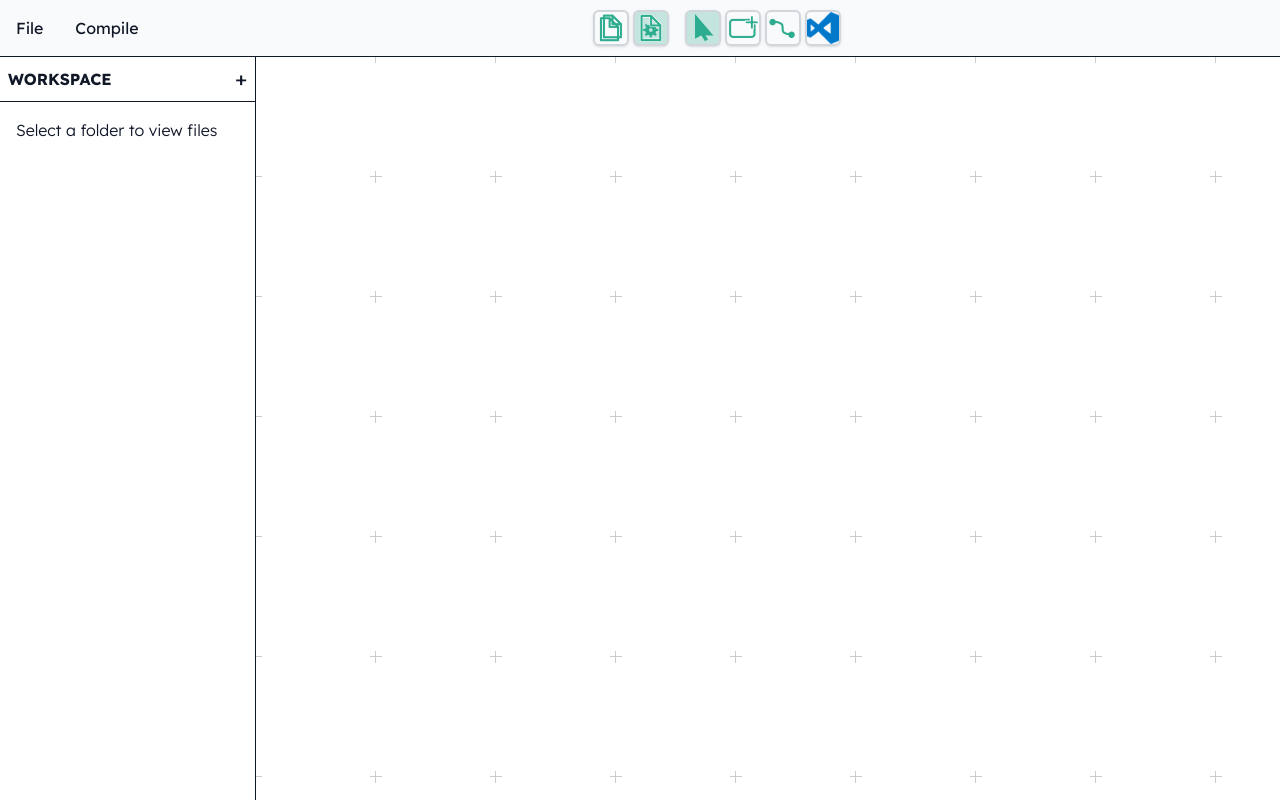
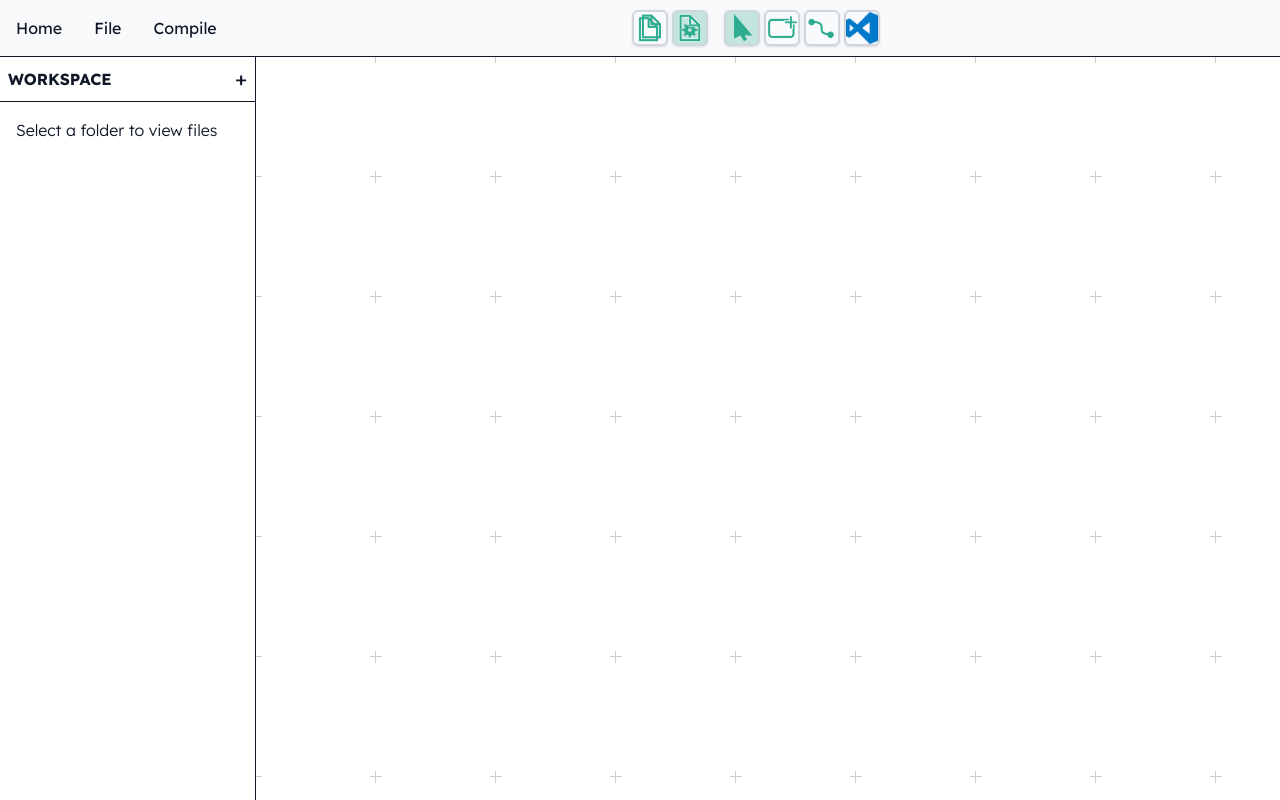
Before and after one commit to multiii/GraphToCode, a Next.js app in the folder my-app/: page /editor in a window 1280 px wide. Built offline with nearby package versions, Linux system fonts and the light colour scheme.

Commit message:
Add home button in /editor

```diff
--- a/my-app/app/api/ai/route.js
+++ b/my-app/app/api/ai/route.js
@@ -2,7 +2,7 @@ import { GoogleGenAI } from "@google/genai";
 import { readFileSync, existsSync} from 'fs';
 import path from "path";
 
-const ai = new GoogleGenAI({apiKey: process.env.GOOGLE_KEY});
+const ai = new GoogleGenAI({ apiKey: process.env.GOOGLE_KEY });
 
 export async function GET (req) {
     console.log("GET REQUEST");
@@ -15,6 +15,8 @@ export async function GET (req) {
 
     let filePath = path.join(process.cwd(), 'system_prompts', 'code_to_graph.txt');
     let system_prompt = readFileSync(filePath, 'utf-8');
+
+    console.log(1234, system_prompt)
 
     // console.log(system_prompt);
 
--- a/my-app/app/editor/page.js
+++ b/my-app/app/editor/page.js
@@ -1,5 +1,6 @@
 "use client";
 
+import Link from "next/link"
 import Canvas, {makeFullGraph, nodes, View} from "./canvas";
 import React, { useState, useEffect, useRef } from 'react';
 
@@ -329,6 +330,13 @@ const FileExplorerIDE = () => {
     <div key={key} className="flex flex-col h-screen bg-gray-50 text-gray-900">
       {/* Top Menu Bar */}
       <div className="flex border-b py-2">
+      <div className="relative">
+          <button
+            className="px-4 py-2 hover:bg-gray-200 text-gray-900"
+          >
+            <Link href="/">Home</Link>
+          </button>
+        </div>
         <div className="relative">
           <button
             className="px-4 py-2 hover:bg-gray-200 text-gray-900"
--- a/my-app/llm-compiler/ai_parser.js
+++ b/my-app/llm-compiler/ai_parser.js
@@ -106,6 +106,8 @@ export async function codeToNodes() {
     const prompt = await constructCodeToGraphPrompt(dirHandle);
     const jsonString = await promptGemini(prompt);
 
+    console.log(123, jsonString)
+
     const nodes = getNodes(jsonString);
     fillEmptyNodeFields(nodes);
     return nodes;
@@ -119,7 +121,7 @@ export async function addNodes(nodes_array, dirHandle) {
     console.log(prompt);
     const jsonString = await promptGemini(prompt);
     console.log("\n\n\n");
-    console.log(jsonString);
+    console.log(330, jsonString);
 
     const nodes = getNodes(jsonString);
     console.log(nodes);
```
